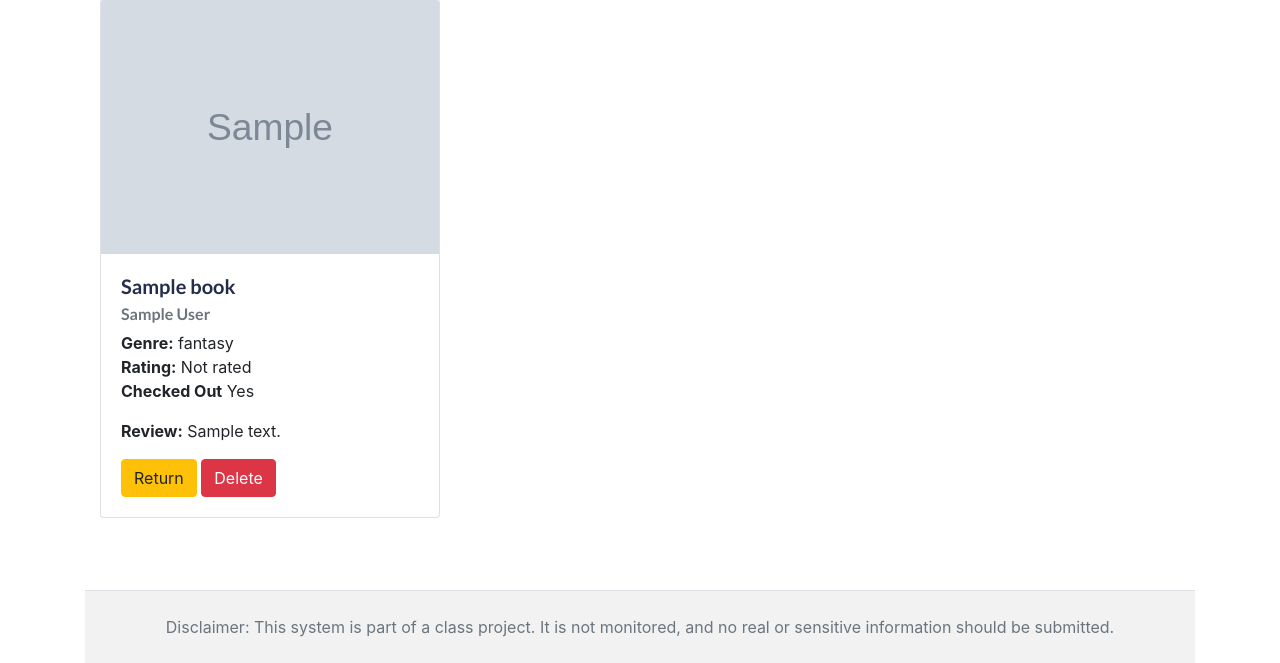
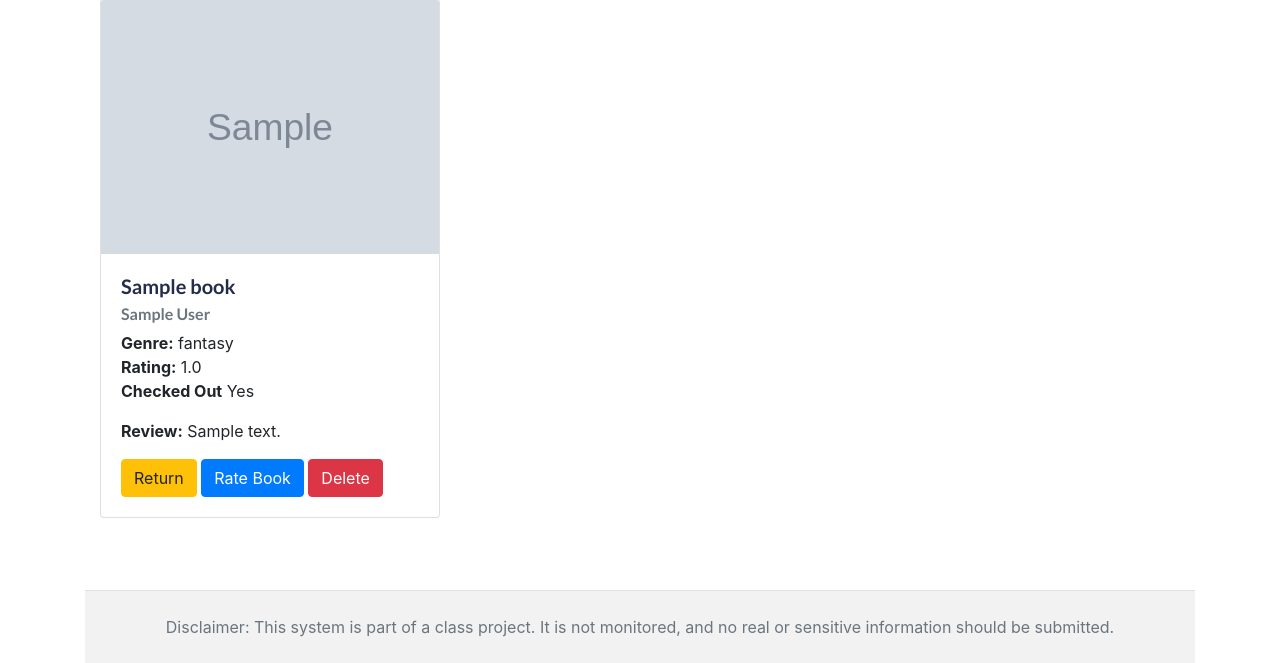
Before and after one commit to rehani1/bookcataloging, a Django app: page /bookcataloging/collections/1/view/ in a window 1280 px wide. Shown: the part 456-1119 px from the top of the page. Run offline with Django 4.2, Linux system fonts and the light colour scheme; a user stored in the database is signed in; tables that the repository leaves empty hold one stand-in row (values such as "Sample post"); grey boxes marked "Sample" are stand-in pictures; some libraries are stand-ins or nearby versions.

Commit message:
collections book cards should match search book cards

```diff
--- a/bookcataloging/templates/bookcataloging/view_collection.html
+++ b/bookcataloging/templates/bookcataloging/view_collection.html
@@ -101,7 +101,7 @@
                             <h6 class="card-subtitle mb-2 text-muted">{{ book.author }}</h6>
                             <p class="card-text">
                                 <strong>Genre:</strong> {{ book.genre }}<br>
-                                <strong>Rating:</strong> {{ book.rating|default:"Not rated" }}<br>
+                                <strong>Rating:</strong> {% if book.get_average_rating %} {{ book.get_average_rating }} {% else %} Not rated yet {% endif %}<br>
                                 <strong>Checked Out</strong> {{ book.checked_out|yesno:"Yes,No" }}
                             </p>
                             {% if book.review %}
@@ -124,6 +124,14 @@
                                     <button type="submit" class="btn btn-success">Check Out</button>
                                 </form>
                             {% endif %}
+                            <form action="{% url 'bookcataloging:add_book_rating' book.id %}" method="post" style="display:inline;">
+                                {% csrf_token %}
+                                {% if book.rating %}
+                                    <button type="submit" class="btn btn-primary">Edit Rating</button>
+                                {% else %}
+                                    <button type="submit" class="btn btn-primary">Rate Book</button>
+                                {% endif %}
+                            </form>
                             {% if user == collection.owner or user_role == "Librarian" %}
                             <form method="POST"
                                 action="{% url 'bookcataloging:delete_book_from_collection' collection.id book.id %}"
--- a/bookcataloging/views.py
+++ b/bookcataloging/views.py
@@ -465,8 +465,8 @@ def edit_profile_view(request):
 
 def home_view(request):
     user_role = get_role(request)
-    popular_books = Book.get_popular_books()
-    recommendations = Book.get_book_recommendations(request.user) if request.user.is_authenticated else []
+    popular_books = BookRating.get_popular_books()
+    recommendations = BookRating.get_book_recommendations(request.user) if request.user.is_authenticated else []
     my_collections = Collections.get_my_collections(request.user) if request.user.is_authenticated else []
 
 
```
